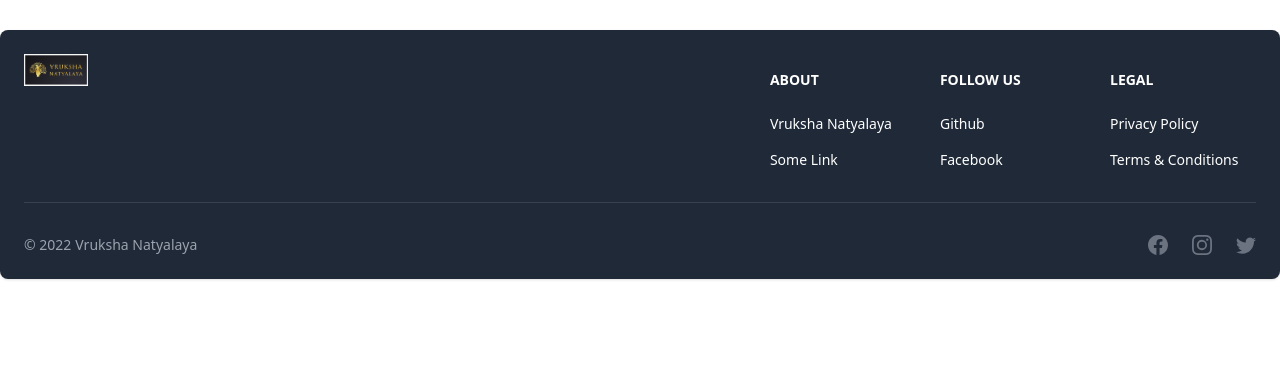
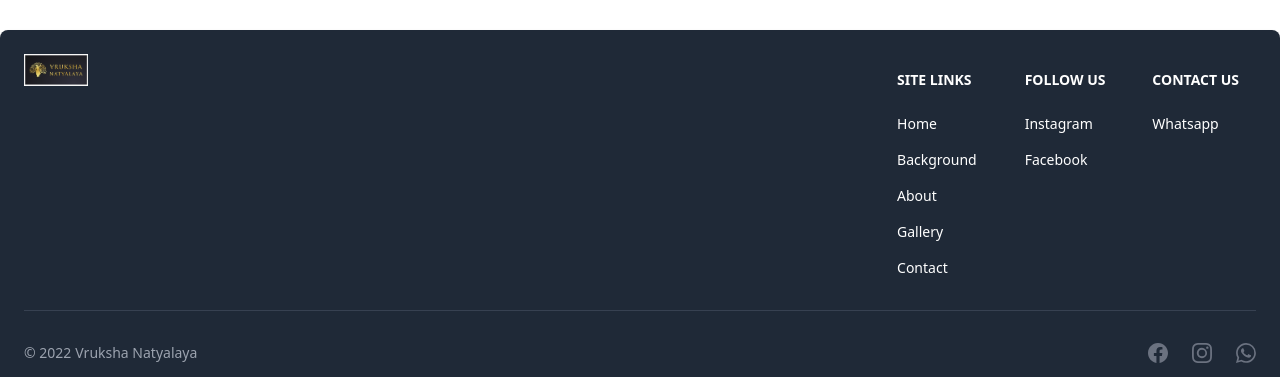
Before and after one commit to lakshmikanthchetan/vruksha-natyalaya, a Next.js app: page / in a window 1280 px wide. Shown: the part 448-825 px from the top of the page. Before the commit the page ends 800 px from the top, so only its background shows below. Built offline with nearby package versions, Linux system fonts and the light colour scheme.

Commit message:
updating header and footer

```diff
--- a/components/Footer.js
+++ b/components/Footer.js
@@ -1,5 +1,5 @@
 import { Footer } from 'flowbite-react';
-import { BsFacebook, BsInstagram, BsTwitter } from './svgs/SocialMedia';
+import { BsFacebook, BsInstagram, BsWhatsApp } from './svgs/SocialMedia';
 
 function CommonFooter() {
   return (
@@ -16,24 +16,30 @@
             </div>
             <div className="grid grid-cols-2 gap-8 sm:mt-4 sm:grid-cols-3 sm:gap-6">
               <div>
-                <Footer.Title title="about" />
+                <Footer.Title title="Site Links" />
                 <Footer.LinkGroup col={true}>
-                  <Footer.Link href="#">Vruksha Natyalaya</Footer.Link>
-                  <Footer.Link href="#">Some Link</Footer.Link>
+                  <Footer.Link href="/">Home</Footer.Link>
+                  <Footer.Link href="/background">Background</Footer.Link>
+                  <Footer.Link href="/about">About</Footer.Link>
+                  <Footer.Link href="/gallery">Gallery</Footer.Link>
+                  <Footer.Link href="/contact">Contact</Footer.Link>
                 </Footer.LinkGroup>
               </div>
               <div>
                 <Footer.Title title="Follow us" />
                 <Footer.LinkGroup col={true}>
-                  <Footer.Link href="#">Github</Footer.Link>
+                  <Footer.Link href="https://www.instagram.com/vruksha__natyalaya/?igshid=YmMyMTA2M2Y%3D">
+                    Instagram
+                  </Footer.Link>
                   <Footer.Link href="#">Facebook</Footer.Link>
                 </Footer.LinkGroup>
               </div>
               <div>
-                <Footer.Title title="Legal" />
+                <Footer.Title title="Contact us" />
                 <Footer.LinkGroup col={true}>
-                  <Footer.Link href="#">Privacy Policy</Footer.Link>
-                  <Footer.Link href="#">Terms & Conditions</Footer.Link>
+                  <Footer.Link href="https://wa.me/9845396648">
+                    Whatsapp
+                  </Footer.Link>
                 </Footer.LinkGroup>
               </div>
             </div>
@@ -43,8 +49,11 @@
             <Footer.Copyright href="#" by="Vruksha Natyalaya" year={2022} />
             <div className="mt-4 flex space-x-6 sm:mt-0 sm:justify-center">
               <Footer.Icon href="#" icon={BsFacebook} />
-              <Footer.Icon href="#" icon={BsInstagram} />
-              <Footer.Icon href="#" icon={BsTwitter} />
+              <Footer.Icon
+                href="https://www.instagram.com/vruksha__natyalaya/?igshid=YmMyMTA2M2Y%3D"
+                icon={BsInstagram}
+              />
+              <Footer.Icon href="https://wa.me/9845396648" icon={BsWhatsApp} />
             </div>
           </div>
         </div>
--- a/components/svgs/SocialMedia.js
+++ b/components/svgs/SocialMedia.js
@@ -52,16 +52,15 @@
 export const BsWhatsApp = () => {
   return (
     <svg
-      stroke="currentColor"
+      xmlns="http://www.w3.org/2000/svg"
+      width="20"
+      height="20"
       fill="currentColor"
-      strokeWidth="0"
+      className="bi bi-whatsapp"
       viewBox="0 0 16 16"
-      className="h-5 w-5"
-      height="1em"
-      width="1em"
-      xmlns="http://www.w3.org/2000/svg"
     >
-      <path d="M16 8.049c0-4.446-3.582-8.05-8-8.05C3.58 0-.002 3.603-.002 8.05c0 4.017 2.926 7.347 6.75 7.951v-5.625h-2.03V8.05H6.75V6.275c0-2.017 1.195-3.131 3.022-3.131.876 0 1.791.157 1.791.157v1.98h-1.009c-.993 0-1.303.621-1.303 1.258v1.51h2.218l-.354 2.326H9.25V16c3.824-.604 6.75-3.934 6.75-7.951z"></path>
+      {' '}
+      <path d="M13.601 2.326A7.854 7.854 0 0 0 7.994 0C3.627 0 .068 3.558.064 7.926c0 1.399.366 2.76 1.057 3.965L0 16l4.204-1.102a7.933 7.933 0 0 0 3.79.965h.004c4.368 0 7.926-3.558 7.93-7.93A7.898 7.898 0 0 0 13.6 2.326zM7.994 14.521a6.573 6.573 0 0 1-3.356-.92l-.24-.144-2.494.654.666-2.433-.156-.251a6.56 6.56 0 0 1-1.007-3.505c0-3.626 2.957-6.584 6.591-6.584a6.56 6.56 0 0 1 4.66 1.931 6.557 6.557 0 0 1 1.928 4.66c-.004 3.639-2.961 6.592-6.592 6.592zm3.615-4.934c-.197-.099-1.17-.578-1.353-.646-.182-.065-.315-.099-.445.099-.133.197-.513.646-.627.775-.114.133-.232.148-.43.05-.197-.1-.836-.308-1.592-.985-.59-.525-.985-1.175-1.103-1.372-.114-.198-.011-.304.088-.403.087-.088.197-.232.296-.346.1-.114.133-.198.198-.33.065-.134.034-.248-.015-.347-.05-.099-.445-1.076-.612-1.47-.16-.389-.323-.335-.445-.34-.114-.007-.247-.007-.38-.007a.729.729 0 0 0-.529.247c-.182.198-.691.677-.691 1.654 0 .977.71 1.916.81 2.049.098.133 1.394 2.132 3.383 2.992.47.205.84.326 1.129.418.475.152.904.129 1.246.08.38-.058 1.171-.48 1.338-.943.164-.464.164-.86.114-.943-.049-.084-.182-.133-.38-.232z" />{' '}
     </svg>
   );
 };
```
